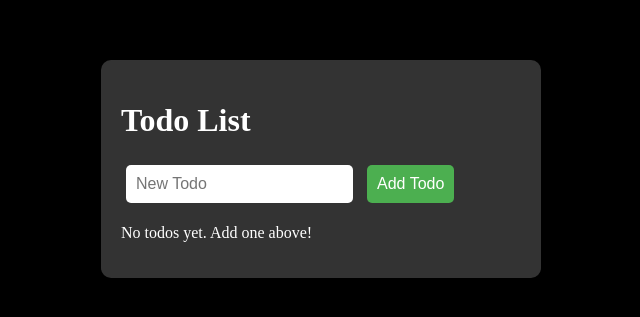
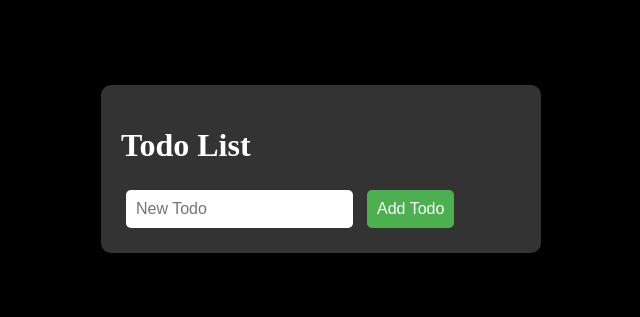
Before and after one commit to MaDrCloudDev/simplestSvelteKitTodo, a SvelteKit app: page / in a window 1280 px wide. Shown: the part 239-556 px from the top of the page, without its empty margins (319-959 px from the left). Built offline with nearby package versions, Linux system fonts and the light colour scheme.

Commit message:
make consistent with other simplest todo apps
make consistent with other simplest todo apps

```diff
--- a/src/routes/+page.svelte
+++ b/src/routes/+page.svelte
@@ -77,8 +77,6 @@
 					</li>
 				{/each}
 			</ul>
-		{:else}
-			<p>No todos yet. Add one above!</p>
 		{/if}
 	</div>
 </div>
```
